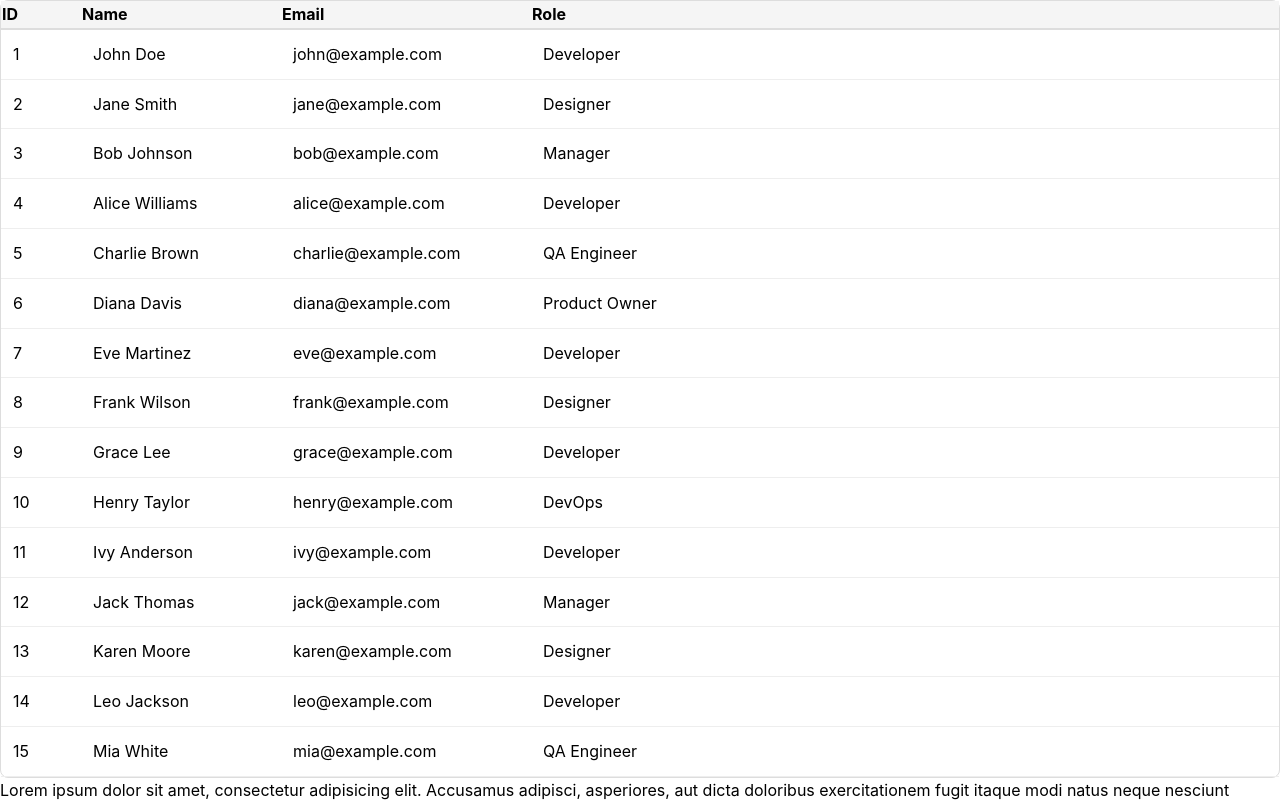
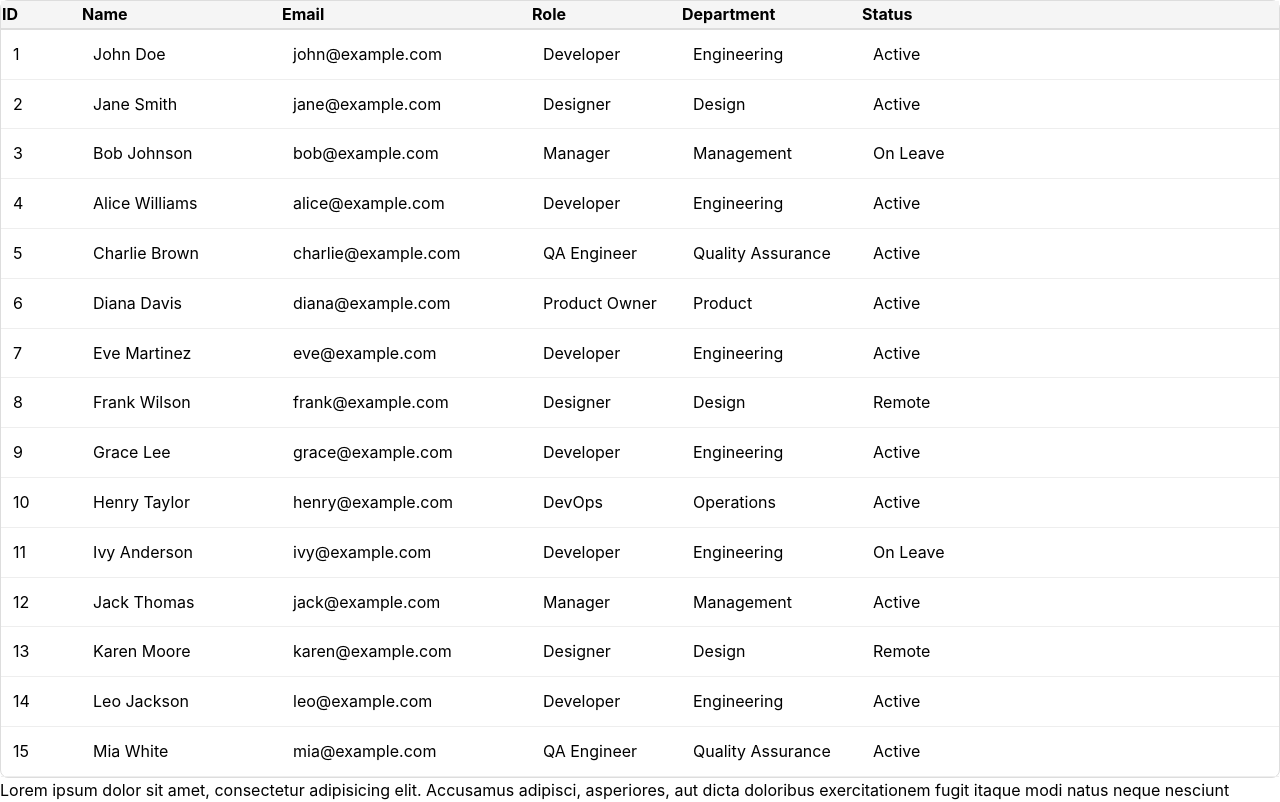
Before and after one commit to andriyor/react-playground, a React app: page /table in a window 1280 px wide. Shown: the top 802 px of the page. Built offline with nearby package versions, Linux system fonts and the light colour scheme; the HTML template or start-up script is replaced by a standard one.

Commit message:
add columns to table

```diff
--- a/src/Table.tsx
+++ b/src/Table.tsx
@@ -86,43 +86,51 @@ const Table = ({ columns, data }: TableProps) => {
 };
 
 const sampleData = [
-  { id: 1, name: "John Doe", email: "john@example.com", role: "Developer" },
-  { id: 2, name: "Jane Smith", email: "jane@example.com", role: "Designer" },
-  { id: 3, name: "Bob Johnson", email: "bob@example.com", role: "Manager" },
+  { id: 1, name: "John Doe", email: "john@example.com", role: "Developer", department: "Engineering", status: "Active" },
+  { id: 2, name: "Jane Smith", email: "jane@example.com", role: "Designer", department: "Design", status: "Active" },
+  { id: 3, name: "Bob Johnson", email: "bob@example.com", role: "Manager", department: "Management", status: "On Leave" },
   {
     id: 4,
     name: "Alice Williams",
     email: "alice@example.com",
     role: "Developer",
+    department: "Engineering",
+    status: "Active",
   },
   {
     id: 5,
     name: "Charlie Brown",
     email: "charlie@example.com",
     role: "QA Engineer",
+    department: "Quality Assurance",
+    status: "Active",
   },
   {
     id: 6,
     name: "Diana Davis",
     email: "diana@example.com",
     role: "Product Owner",
+    department: "Product",
+    status: "Active",
   },
-  { id: 7, name: "Eve Martinez", email: "eve@example.com", role: "Developer" },
-  { id: 8, name: "Frank Wilson", email: "frank@example.com", role: "Designer" },
-  { id: 9, name: "Grace Lee", email: "grace@example.com", role: "Developer" },
-  { id: 10, name: "Henry Taylor", email: "henry@example.com", role: "DevOps" },
-  { id: 11, name: "Ivy Anderson", email: "ivy@example.com", role: "Developer" },
-  { id: 12, name: "Jack Thomas", email: "jack@example.com", role: "Manager" },
-  { id: 13, name: "Karen Moore", email: "karen@example.com", role: "Designer" },
-  { id: 14, name: "Leo Jackson", email: "leo@example.com", role: "Developer" },
-  { id: 15, name: "Mia White", email: "mia@example.com", role: "QA Engineer" },
+  { id: 7, name: "Eve Martinez", email: "eve@example.com", role: "Developer", department: "Engineering", status: "Active" },
+  { id: 8, name: "Frank Wilson", email: "frank@example.com", role: "Designer", department: "Design", status: "Remote" },
+  { id: 9, name: "Grace Lee", email: "grace@example.com", role: "Developer", department: "Engineering", status: "Active" },
+  { id: 10, name: "Henry Taylor", email: "henry@example.com", role: "DevOps", department: "Operations", status: "Active" },
+  { id: 11, name: "Ivy Anderson", email: "ivy@example.com", role: "Developer", department: "Engineering", status: "On Leave" },
+  { id: 12, name: "Jack Thomas", email: "jack@example.com", role: "Manager", department: "Management", status: "Active" },
+  { id: 13, name: "Karen Moore", email: "karen@example.com", role: "Designer", department: "Design", status: "Remote" },
+  { id: 14, name: "Leo Jackson", email: "leo@example.com", role: "Developer", department: "Engineering", status: "Active" },
+  { id: 15, name: "Mia White", email: "mia@example.com", role: "QA Engineer", department: "Quality Assurance", status: "Active" },
 ];
 
 const sampleColumns = [
   { key: "id", label: "ID", width: "80px" },
   { key: "name", label: "Name", width: "200px" },
   { key: "email", label: "Email", width: "250px" },
-  { key: "role", label: "Role" },
+  { key: "role", label: "Role", width: "150px" },
+  { key: "department", label: "Department", width: "180px" },
+  { key: "status", label: "Status" },
 ];
 
 export default Table;
```
